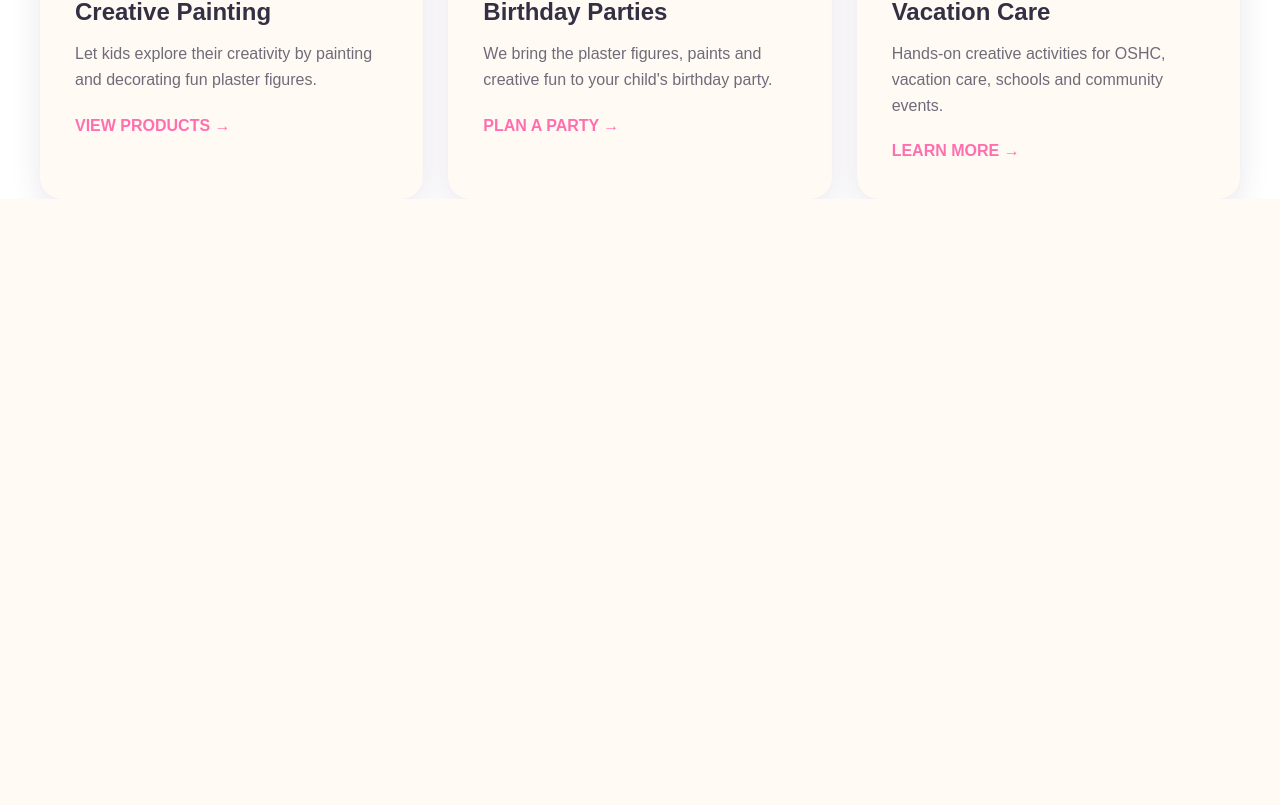
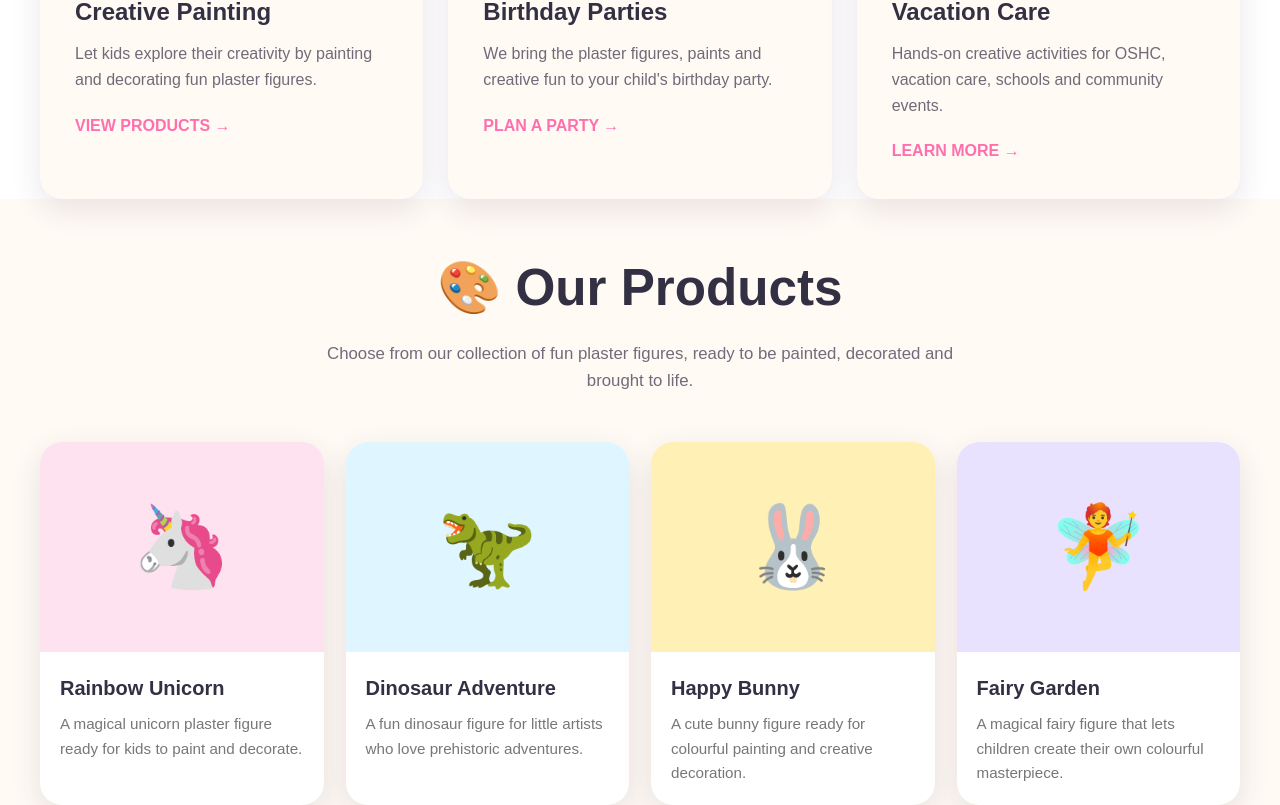
Before and after one commit to AllenRuiGuo/paint-and-play, a React (Vite) app: page / in a window 1280 px wide. Shown: the part 1162-1967 px from the top of the page. Before the commit the page ends 1361 px from the top, so only its background shows below. Built offline with nearby package versions, Linux system fonts and the light colour scheme.

Commit message:
Add Products to home

```diff
--- a/src/pages/home.jsx
+++ b/src/pages/home.jsx
@@ -1,6 +1,7 @@
 import Header from "../components/Header/Header";
 import Hero from "../components/Hero/Hero";
 import Activities from "../components/Activities/Activities";
+import Products from "../components/Products/Products";
 
 function Home() {
     return (
@@ -8,6 +9,7 @@ function Home() {
             <Header />
             <Hero />
             <Activities />
+            <Products />
         </>
     );
 }
```
